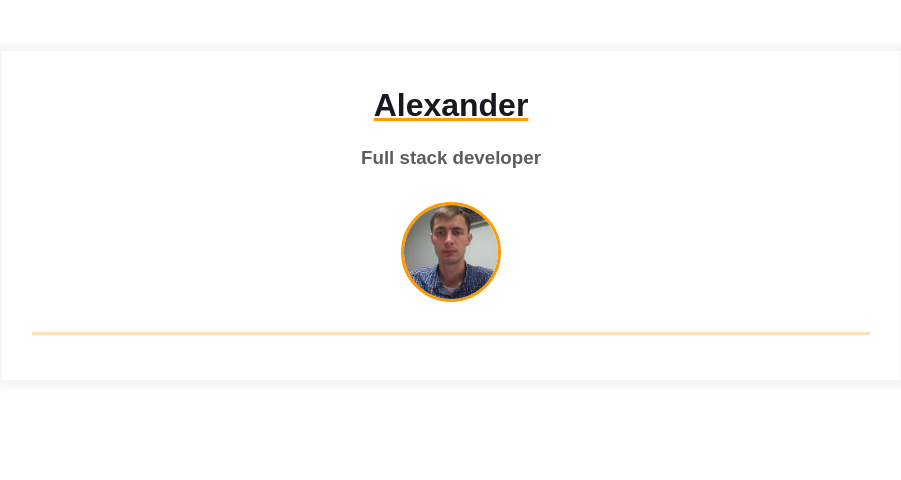
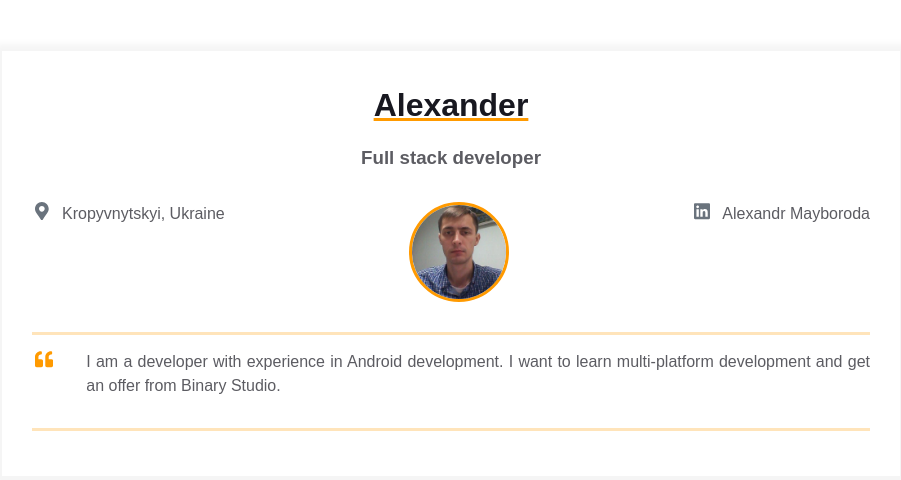
Before and after one commit to AVM82/homepage, a plain HTML site: page index.html in a window 1280 px wide. Shown: the whole page, without its empty margins (189-1090 px from the left). Drawn offline with Linux system fonts and the light colour scheme.

Commit message:
Added intro block

```diff
--- a/index.html
+++ b/index.html
@@ -15,16 +15,56 @@
               <h3 class="contact-info__sub-header">Full stack developer</h3>
 
               <div class="contact_info_container fh">
-                <div class="contact-info__block"></div>
+                <div class="contact-info__block">
+                    <a href="" rel="author" class="contact-info__item">
+                        <div class="contact-info__item-icon-wrapper">
+                          <svg class="contact-info__item-icon" xmlns="http://www.w3.org/2000/svg" viewBox="0 0 384 512">
+                            <path
+                              d="M172.268 501.67C26.97 291.031 0 269.413 0 192 0 85.961 85.961 0 192 0s192 85.961 192 192c0 77.413-26.97 99.031-172.268 309.67-9.535 13.774-29.93 13.773-39.464 0zM192 272c44.183 0 80-35.817 80-80s-35.817-80-80-80-80 35.817-80 80 35.817 80 80 80z">
+                            </path>
+                          </svg>
+                        </div>
+                        <span>Kropyvnytskyi, Ukraine</span>
+                      </a>
+                </div>
 
                 <div class="contact-info__block contact-info__block--center">
                   <img class="contact-info__avatar" src="assets/avatar.jpeg" alt="Avatar">
                 </div>
 
-                <div class="contact-info__block"></div>
+                <div class="contact-info__block">
+                    <a href="https://ua.linkedin.com/in/avm-1982" rel="author" class="contact-info__item">
+                        <div class="contact-info__item-icon-wrapper">
+                          <svg class="contact-info__item-icon" xmlns="http://www.w3.org/2000/svg" viewBox="0 0 448 512">
+                            <path
+                              d="M416 32H31.9C14.3 32 0 46.5 0 64.3v383.4C0 465.5 14.3 480 31.9 480H416c17.6 0 32-14.5 32-32.3V64.3c0-17.8-14.4-32.3-32-32.3zM135.4 416H69V202.2h66.5V416zm-33.2-243c-21.3 0-38.5-17.3-38.5-38.5S80.9 96 102.2 96c21.2 0 38.5 17.3 38.5 38.5 0 21.3-17.2 38.5-38.5 38.5zm282.1 243h-66.4V312c0-24.8-.5-56.7-34.5-56.7-34.6 0-39.9 27-39.9 54.9V416h-66.4V202.2h63.7v29.2h.9c8.9-16.8 30.6-34.5 62.9-34.5 67.2 0 79.7 44.3 79.7 101.9V416z">
+                            </path>
+                          </svg>
+                        </div>
+                        <span>Alexandr Mayboroda</span>
+                      </a>
+                </div>
               </div>
             </div>
           </div>
+
+          <div class="container">
+            <div class="resume__block">
+              <div class="intro">
+                <div class="intro__icon-wrapper">
+                  <svg class="intro__icon" xmlns="http://www.w3.org/2000/svg" viewBox="0 0 512 512">
+                    <path
+                      d="M464 256h-80v-64c0-35.3 28.7-64 64-64h8c13.3 0 24-10.7 24-24V56c0-13.3-10.7-24-24-24h-8c-88.4 0-160 71.6-160 160v240c0 26.5 21.5 48 48 48h128c26.5 0 48-21.5 48-48V304c0-26.5-21.5-48-48-48zm-288 0H96v-64c0-35.3 28.7-64 64-64h8c13.3 0 24-10.7 24-24V56c0-13.3-10.7-24-24-24h-8C71.6 32 0 103.6 0 192v240c0 26.5 21.5 48 48 48h128c26.5 0 48-21.5 48-48V304c0-26.5-21.5-48-48-48z">
+                    </path>
+                  </svg>
+                </div>
+                <p class="intro_text">
+                    I am a developer with experience in Android development. I want to learn multi-platform development and get an offer from Binary Studio.
+                </p>
+              </div>
+            </div>
+          </div>
+
         </div>
       </main>
   </body>
```
